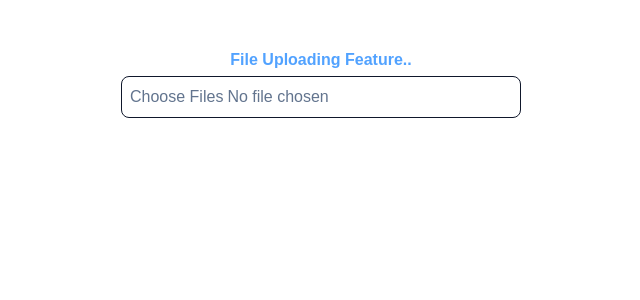
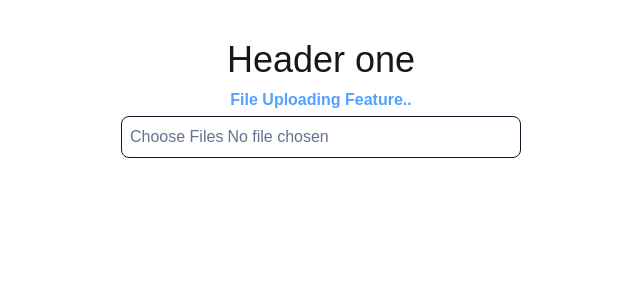
Before and after one commit to samuel7zenebe/personal_repo, a Next.js app: page / in a window 1280 px wide. Shown: the top 300 px of the page, without its empty margins (319-959 px from the left). Built offline with nearby package versions, Linux system fonts and the light colour scheme.

Commit message:
adding heder component

```diff
--- a/src/app/page.tsx
+++ b/src/app/page.tsx
@@ -2,6 +2,7 @@
 import Image from "next/image";
 import { useEffect,useState } from "react";
 import FileExtension from "../components/extensionFile";
+import Header from "@/components/Header";
 export default function Home() {
 const [width,setWidth] = useState('w-5');
 const [fileSelected,setFileSelected] = useState<boolean>(false);
@@ -13,6 +14,7 @@
 })
   return (
     <div className="flex flex-col items-center justify-center m-10 ">
+    <Header />
    <h1 className="heading m-2 h-5 font-bold text-blue-400"> File Uploading Feature.. </h1>
 
         <input multiple onChange={async  (e)=>{
--- /dev/null
+++ b/src/components/Header.tsx
@@ -0,0 +1,7 @@
+function Header() {
+    return ( <h1 className="text-4xl">
+  Header one
+    </h1>  );
+}
+
+export default Header;
```
